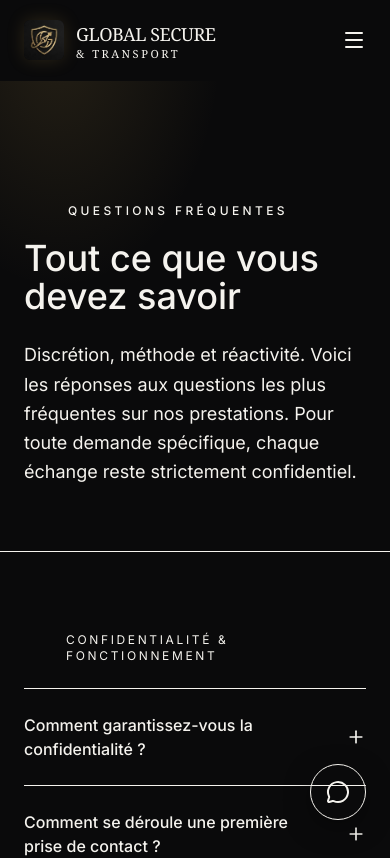
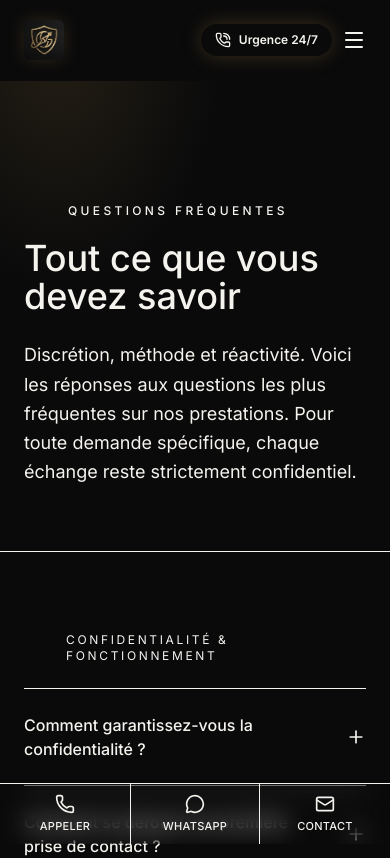
Before and after one commit to Myre311/s-curite, a Next.js app: page /faq in a window 390 px wide. Shown: the top 858 px of the page. Built offline with nearby package versions, Linux system fonts and the light colour scheme.

Commit message:
mobile: bouton appel Urgence 24/7 dans la navbar, services en carrés photo+titre (rj2m), barre d'actions fixe bas (Appeler/WhatsApp/Contact)

```diff
--- a/src/app/layout.tsx
+++ b/src/app/layout.tsx
@@ -5,6 +5,7 @@ import { siteConfig } from "@/lib/site-config";
 import { SiteHeader } from "@/components/layout/site-header";
 import { SiteFooter } from "@/components/layout/site-footer";
 import { WhatsAppFloat } from "@/components/whatsapp-float";
+import { MobileActionBar } from "@/components/layout/mobile-action-bar";
 
 const cormorant = Cormorant_Garamond({
   subsets: ["latin"],
@@ -68,7 +69,10 @@ export default function RootLayout({
           {children}
         </main>
         <SiteFooter />
+        {/* Espace pour ne pas masquer le footer derrière la barre mobile fixe */}
+        <div aria-hidden className="h-16 lg:hidden" />
         <WhatsAppFloat />
+        <MobileActionBar />
       </body>
     </html>
   );
--- a/src/components/brand-mark.tsx
+++ b/src/components/brand-mark.tsx
@@ -12,9 +12,12 @@ import { cn } from "@/lib/utils";
 export function BrandMark({
   className,
   size = "md",
+  hideWordmarkOnMobile = false,
 }: {
   className?: string;
   size?: "sm" | "md";
+  /** Masque le texte sur petits écrans (libère de la place dans le header). */
+  hideWordmarkOnMobile?: boolean;
 }) {
   const emblem = size === "md" ? 40 : 32;
   return (
@@ -31,7 +34,12 @@ export function BrandMark({
         priority
         className="rounded-md shadow-[0_0_18px_rgba(198,160,74,0.18)]"
       />
-      <span className="inline-flex flex-col leading-none">
+      <span
+        className={cn(
+          "flex-col leading-none",
+          hideWordmarkOnMobile ? "hidden sm:flex" : "inline-flex",
+        )}
+      >
         <span
           className={cn(
             "font-serif font-medium tracking-tight text-gold-gradient",
--- /dev/null
+++ b/src/components/layout/mobile-action-bar.tsx
@@ -0,0 +1,39 @@
+import Link from "next/link";
+import { Phone, MessageCircle, Mail } from "lucide-react";
+import { siteConfig, whatsappUrl } from "@/lib/site-config";
+
+/**
+ * Barre d'actions rapides fixée en bas (mobile uniquement) — inspirée des
+ * sites de sécurité (accès direct appel / WhatsApp / contact).
+ */
+export function MobileActionBar() {
+  const itemClass =
+    "flex flex-col items-center justify-center gap-1 py-2.5 text-or transition-colors active:bg-or/15";
+  const labelClass =
+    "text-[11px] font-medium uppercase tracking-wide text-blanc/85";
+
+  return (
+    <nav
+      aria-label="Actions rapides"
+      className="fixed inset-x-0 bottom-0 z-40 grid grid-cols-3 border-t border-or/20 bg-noir/95 backdrop-blur-md pb-[env(safe-area-inset-bottom)] lg:hidden"
+    >
+      <a href={`tel:${siteConfig.contact.phoneHref}`} className={itemClass}>
+        <Phone className="h-5 w-5" />
+        <span className={labelClass}>Appeler</span>
+      </a>
+      <a
+        href={whatsappUrl()}
+        target="_blank"
+        rel="noopener noreferrer"
+        className={`${itemClass} border-x border-or/15`}
+      >
+        <MessageCircle className="h-5 w-5" />
+        <span className={labelClass}>WhatsApp</span>
+      </a>
+      <Link href="/contact" className={itemClass}>
+        <Mail className="h-5 w-5" />
+        <span className={labelClass}>Contact</span>
+      </Link>
+    </nav>
+  );
+}
--- a/src/components/layout/site-header.tsx
+++ b/src/components/layout/site-header.tsx
@@ -3,7 +3,7 @@
 import { useState, useEffect } from "react";
 import Link from "next/link";
 import { usePathname } from "next/navigation";
-import { Phone, Menu, X, ChevronDown } from "lucide-react";
+import { Phone, PhoneCall, Menu, X, ChevronDown } from "lucide-react";
 import { mainNav } from "@/content/navigation";
 import { siteConfig } from "@/lib/site-config";
 import { Container } from "@/components/ui/container";
@@ -34,8 +34,8 @@ export function SiteHeader() {
           : "border-transparent bg-transparent",
       )}
     >
-      <Container className="flex h-20 items-center justify-between gap-6">
-        <BrandMark />
+      <Container className="flex h-20 items-center justify-between gap-3 sm:gap-6">
+        <BrandMark hideWordmarkOnMobile />
 
         {/* Navigation desktop */}
         <nav
@@ -102,10 +102,19 @@ export function SiteHeader() {
           </Button>
         </div>
 
-        {/* Bouton menu mobile */}
+        {/* Actions mobile : appel direct + menu hamburger */}
+        <div className="flex items-center gap-2.5 lg:hidden">
+          <a
+            href={`tel:${siteConfig.contact.phoneHref}`}
+            className="inline-flex items-center gap-2 rounded-full bg-gradient-to-r from-or-clair to-or px-3.5 py-2 text-xs font-semibold text-noir shadow-[0_0_20px_rgba(198,160,74,0.25)] transition-transform active:scale-95"
+            aria-label="Appeler — urgence 24/7"
+          >
+            <PhoneCall className="h-4 w-4" />
+            <span className="whitespace-nowrap">Urgence 24/7</span>
+          </a>
           <button
             type="button"
-          className="text-blanc lg:hidden"
+            className="text-blanc"
             aria-expanded={open}
             aria-controls="menu-mobile"
             aria-label={open ? "Fermer le menu" : "Ouvrir le menu"}
@@ -113,6 +122,7 @@ export function SiteHeader() {
           >
             {open ? <X className="h-6 w-6" /> : <Menu className="h-6 w-6" />}
           </button>
+        </div>
       </Container>
 
       {/* Menu mobile */}
--- a/src/components/sections/service-tile.tsx
+++ b/src/components/sections/service-tile.tsx
@@ -9,7 +9,6 @@ import {
   type LucideIcon,
 } from "lucide-react";
 import { Reveal } from "@/components/ui/reveal";
-import { cn } from "@/lib/utils";
 
 const ICONS: Record<string, LucideIcon> = {
   "protection-rapprochee": ShieldCheck,
@@ -20,10 +19,10 @@ const ICONS: Record<string, LucideIcon> = {
 };
 
 /**
- * Carré de service — image de fond + titre superposé (style éditorial premium).
+ * Carré de service — visuel carré (photo) + titre EN DESSOUS (style rj2m).
  *
- * Le fond utilise un dégradé doré + monogramme (placeholder). Pour une vraie
- * photo, remplacer le bloc `Fond` par :
+ * Le visuel utilise un dégradé doré placeholder. Pour une vraie photo,
+ * remplacer le bloc `Fond` par :
  *   <Image src="/photos/<slug>.jpg" alt="" fill className="object-cover" />
  */
 export function ServiceTile({
@@ -31,7 +30,6 @@ export function ServiceTile({
   name,
   excerpt,
   index = 0,
-  featured,
 }: {
   slug: string;
   name: string;
@@ -43,44 +41,31 @@ export function ServiceTile({
 
   return (
     <Reveal delay={index * 0.07}>
-      <Link
-        href={`/services/${slug}`}
-        className={cn(
-          "group relative flex aspect-square flex-col justify-end overflow-hidden rounded-xl border p-6 transition-all duration-500",
-          featured
-            ? "border-or/45 hover:border-or"
-            : "border-or/15 hover:border-or/50",
-        )}
-      >
+      <Link href={`/services/${slug}`} className="group block">
+        {/* Visuel carré */}
+        <div className="relative aspect-square overflow-hidden rounded-xl border border-or/15 transition-all duration-500 group-hover:border-or/50">
           {/* Fond (placeholder doré — à remplacer par une photo) */}
           <div
             aria-hidden
-          className="absolute inset-0 scale-100 bg-[radial-gradient(120%_120%_at_75%_0%,rgba(197,162,83,0.22),transparent_55%),linear-gradient(160deg,#17171a,#0a0a0b)] transition-transform duration-700 group-hover:scale-110"
+            className="absolute inset-0 scale-100 bg-[radial-gradient(120%_120%_at_75%_0%,rgba(197,162,83,0.22),transparent_55%),linear-gradient(160deg,#1b1b20,#0a0a0b)] transition-transform duration-700 group-hover:scale-110"
           />
-        {/* Voile sombre bas pour lisibilité */}
           <div
             aria-hidden
-          className="absolute inset-0 bg-gradient-to-t from-noir via-noir/40 to-transparent"
+            className="absolute inset-0 bg-gradient-to-t from-noir/70 via-transparent to-transparent"
           />
-        {/* Icône filigrane */}
           <Icon
             aria-hidden
-          className="absolute right-5 top-5 h-12 w-12 text-or/25 transition-all duration-500 group-hover:text-or/40"
-          strokeWidth={1}
+            className="absolute left-1/2 top-1/2 h-16 w-16 -translate-x-1/2 -translate-y-1/2 text-or/30 transition-all duration-500 group-hover:scale-110 group-hover:text-or/45"
+            strokeWidth={0.9}
           />
-        {/* Contenu */}
-        <div className="relative">
-          <h3 className="font-serif text-2xl font-medium leading-tight text-blanc">
+        </div>
+
+        {/* Titre + texte EN DESSOUS */}
+        <h3 className="mt-4 flex items-center gap-1.5 text-sm font-semibold uppercase tracking-[0.12em] text-blanc transition-colors group-hover:text-or">
           {name}
+          <ArrowUpRight className="h-4 w-4 text-or opacity-0 transition-all duration-300 group-hover:opacity-100" />
         </h3>
-          <p className="mt-2 text-sm leading-relaxed text-blanc/65 line-clamp-2">
-            {excerpt}
-          </p>
-          <span className="mt-4 inline-flex items-center gap-1.5 text-xs uppercase tracking-[0.15em] text-or">
-            Découvrir
-            <ArrowUpRight className="h-4 w-4 transition-transform duration-300 group-hover:translate-x-0.5 group-hover:-translate-y-0.5" />
-          </span>
-        </div>
+        <p className="mt-1.5 text-sm leading-relaxed text-blanc/55">{excerpt}</p>
       </Link>
     </Reveal>
   );
--- a/src/components/whatsapp-float.tsx
+++ b/src/components/whatsapp-float.tsx
@@ -9,7 +9,7 @@ export function WhatsAppFloat() {
       target="_blank"
       rel="noopener noreferrer"
       aria-label="Nous contacter sur WhatsApp"
-      className="group fixed bottom-6 right-6 z-50 flex h-14 w-14 items-center justify-center rounded-full border border-or/40 bg-noir-elevated text-or shadow-[0_8px_30px_-6px_rgba(0,0,0,0.6)] transition-all duration-300 hover:scale-105 hover:border-or hover:bg-or hover:text-noir focus-visible:scale-105"
+      className="group fixed bottom-6 right-6 z-50 hidden h-14 w-14 items-center justify-center rounded-full border border-or/40 bg-noir-elevated text-or shadow-[0_8px_30px_-6px_rgba(0,0,0,0.6)] transition-all duration-300 hover:scale-105 hover:border-or hover:bg-or hover:text-noir focus-visible:scale-105 lg:flex"
     >
       <MessageCircle className="h-6 w-6" />
       <span className="pointer-events-none absolute right-full mr-3 hidden whitespace-nowrap rounded bg-noir-elevated px-3 py-1.5 text-xs text-blanc/90 opacity-0 transition-opacity group-hover:opacity-100 md:block">
```
Lines whose indentation alone changed are shown as unchanged.
